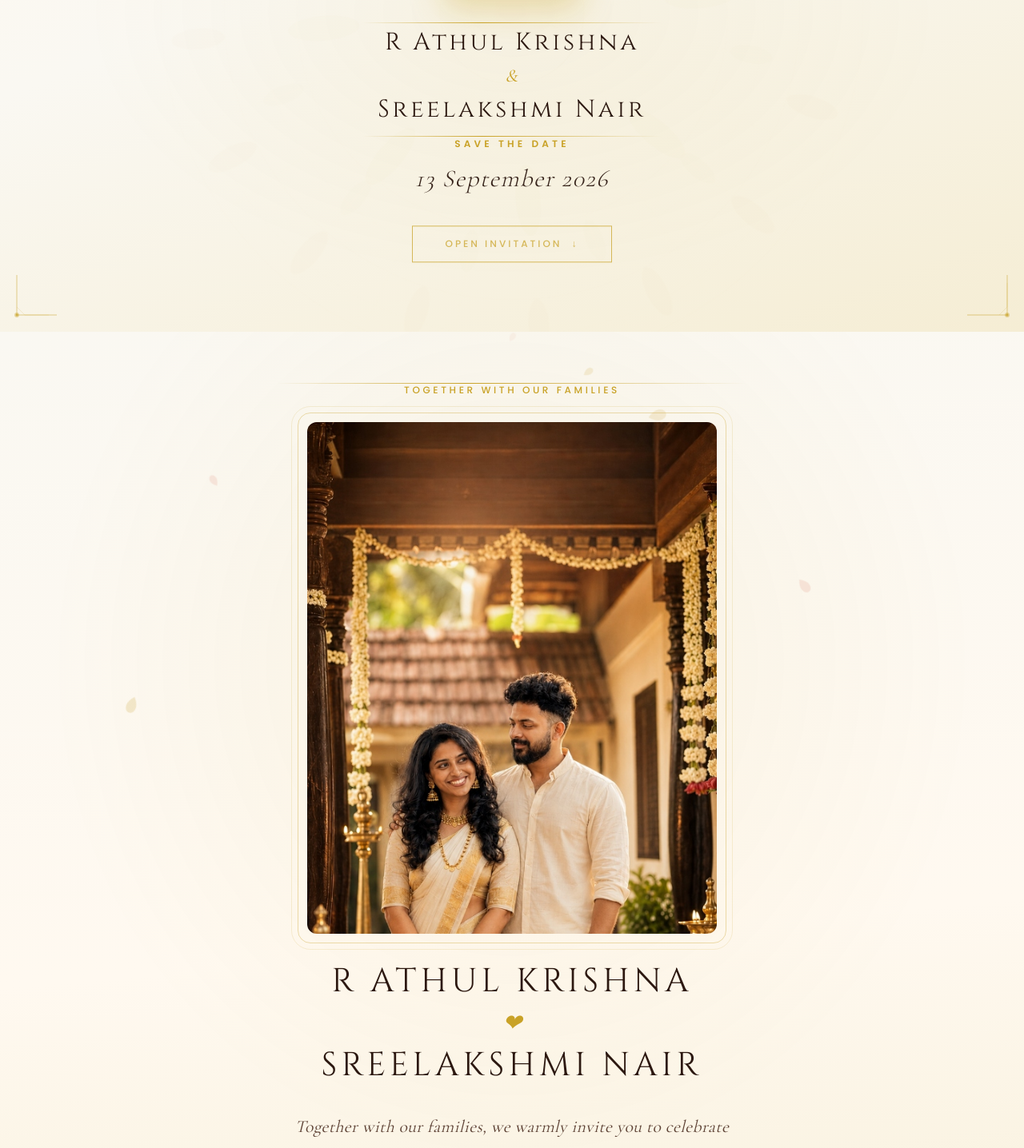
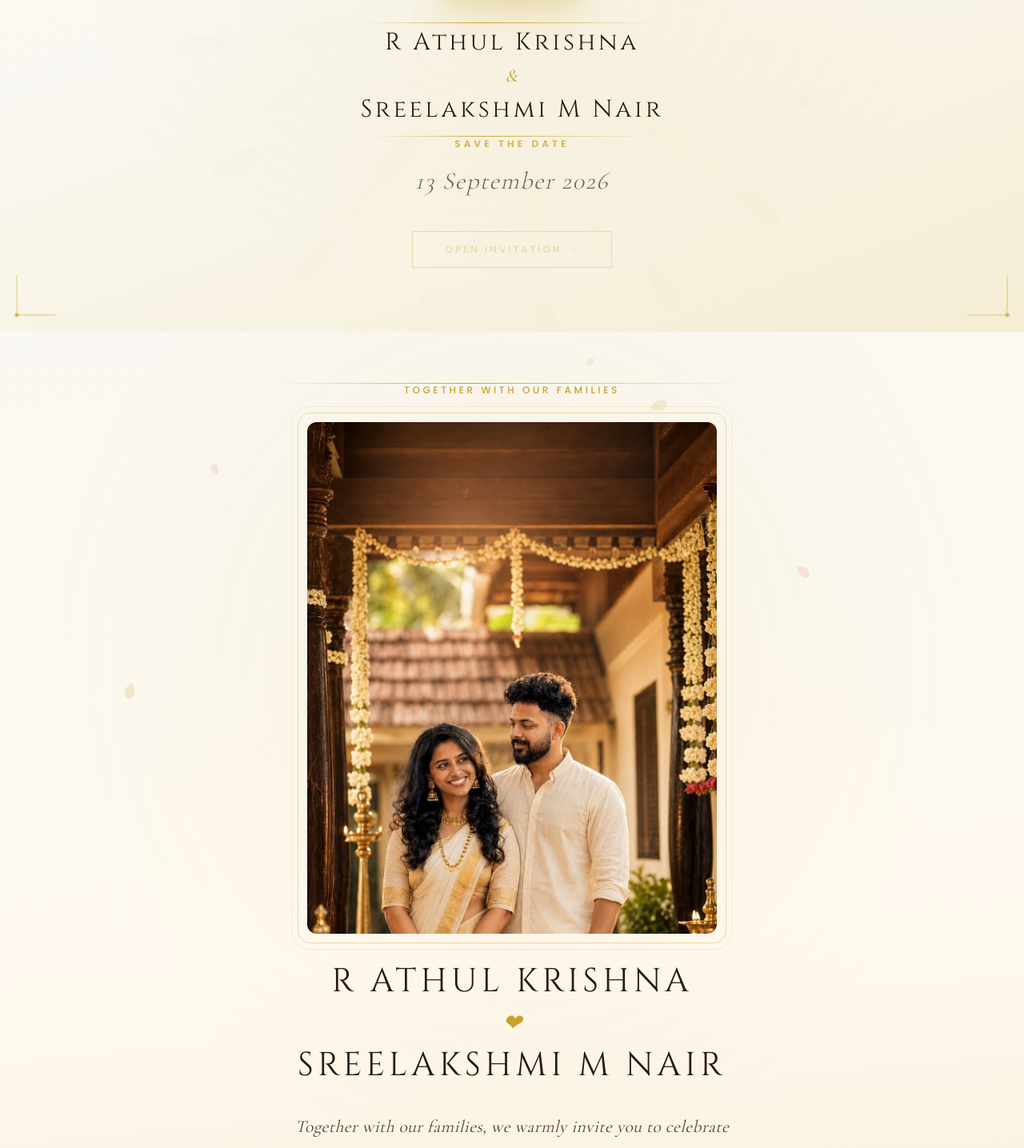
Before and after one commit to shibilmuhammad/save_the_date_athul, a Next.js app: page / in a window 1280 px wide. Shown: the part 385-1821 px from the top of the page at 80% size. Built offline with nearby package versions, Linux system fonts and the light colour scheme.

Commit message:
Update bride name to Sreelakshmi M Nair, hide Our Story section, and update cover image layout

```diff
--- a/app/components/Footer.tsx
+++ b/app/components/Footer.tsx
@@ -89,7 +89,7 @@ export default function Footer() {
               lineHeight: 1.8,
             }}
           >
-            Sreelakshmi Nair
+            Sreelakshmi M Nair
           </p>
         </motion.div>
 
--- a/app/components/HeroSection.tsx
+++ b/app/components/HeroSection.tsx
@@ -123,7 +123,7 @@ export default function HeroSection() {
               lineHeight: 1.3,
             }}
           >
-            SREELAKSHMI NAIR
+            SREELAKSHMI M NAIR
           </h1>
         </motion.div>
 
--- a/app/components/InvitationCover.tsx
+++ b/app/components/InvitationCover.tsx
@@ -206,7 +206,7 @@ export default function InvitationCover({ onOpen }: InvitationCoverProps) {
                   lineHeight: 1.6,
                 }}
               >
-                Sreelakshmi Nair
+                Sreelakshmi M Nair
               </h1>
             </motion.div>
 
--- a/app/layout.tsx
+++ b/app/layout.tsx
@@ -38,12 +38,12 @@ export const metadata: Metadata = {
   metadataBase: new URL(siteUrl),
   title: "Save the Date — Athul & Sreelakshmi | 13 September 2026",
   description:
-    "Join us as we celebrate the wedding of R Athul Krishna & Sreelakshmi Nair. Save the Date — 13 September 2026 at Rubco Auditorium, Kannur.",
+    "Join us as we celebrate the wedding of R Athul Krishna & Sreelakshmi M Nair. Save the Date — 13 September 2026 at Rubco Auditorium, Kannur.",
   keywords: [
     "Hindu wedding",
     "Save the date",
     "Athul Krishna",
-    "Sreelakshmi Nair",
+    "Sreelakshmi M Nair",
     "Kerala wedding",
     "Indian wedding invitation",
     "September 2026 wedding",
--- a/app/page.tsx
+++ b/app/page.tsx
@@ -5,7 +5,6 @@ import InvitationCover from "./components/InvitationCover";
 import HeroSection from "./components/HeroSection";
 import WeddingDetails from "./components/WeddingDetails";
 import ReceptionDetails from "./components/ReceptionDetails";
-import Gallery from "./components/Gallery";
 import Footer from "./components/Footer";
 
 export default function Home() {
@@ -31,9 +30,6 @@ export default function Home() {
       {/* Reception */}
       <ReceptionDetails />
 
-      {/* Gallery */}
-      <Gallery />
-
       {/* Footer */}
       <Footer />
     </main>
```
